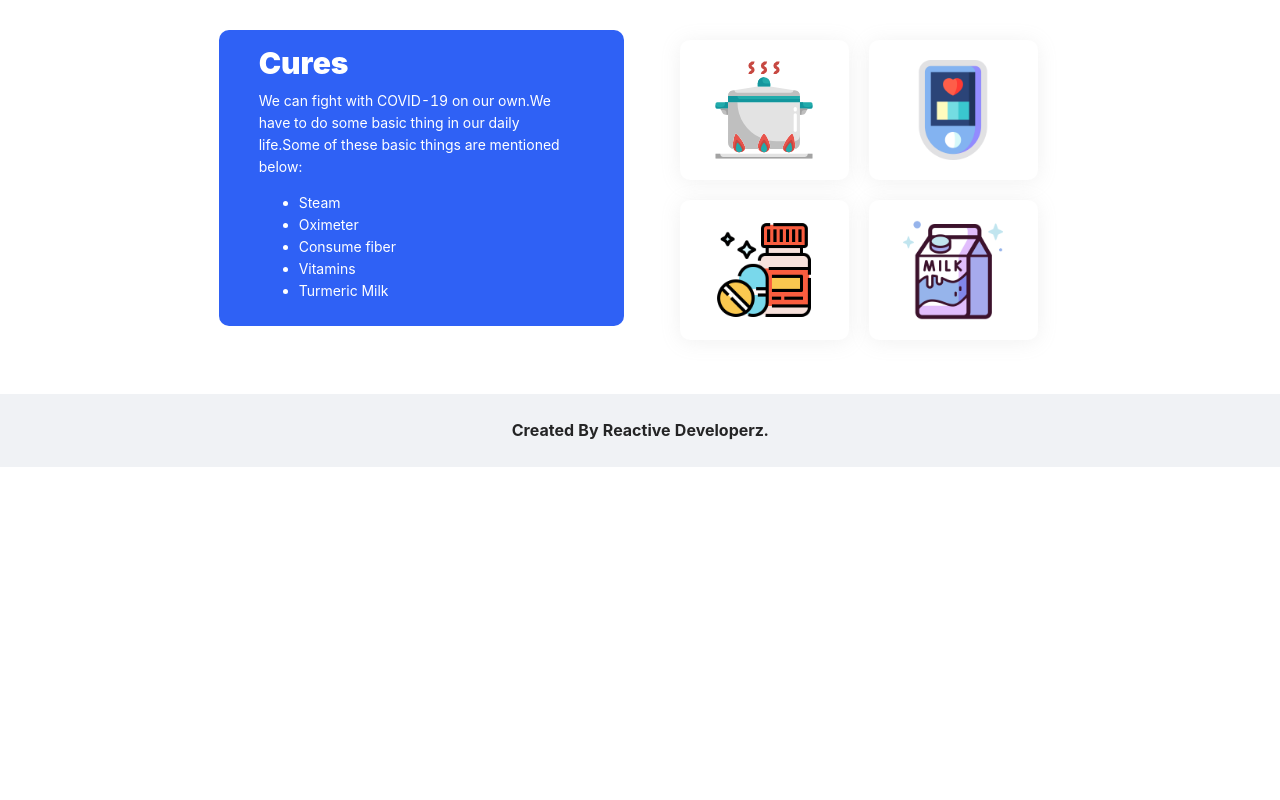
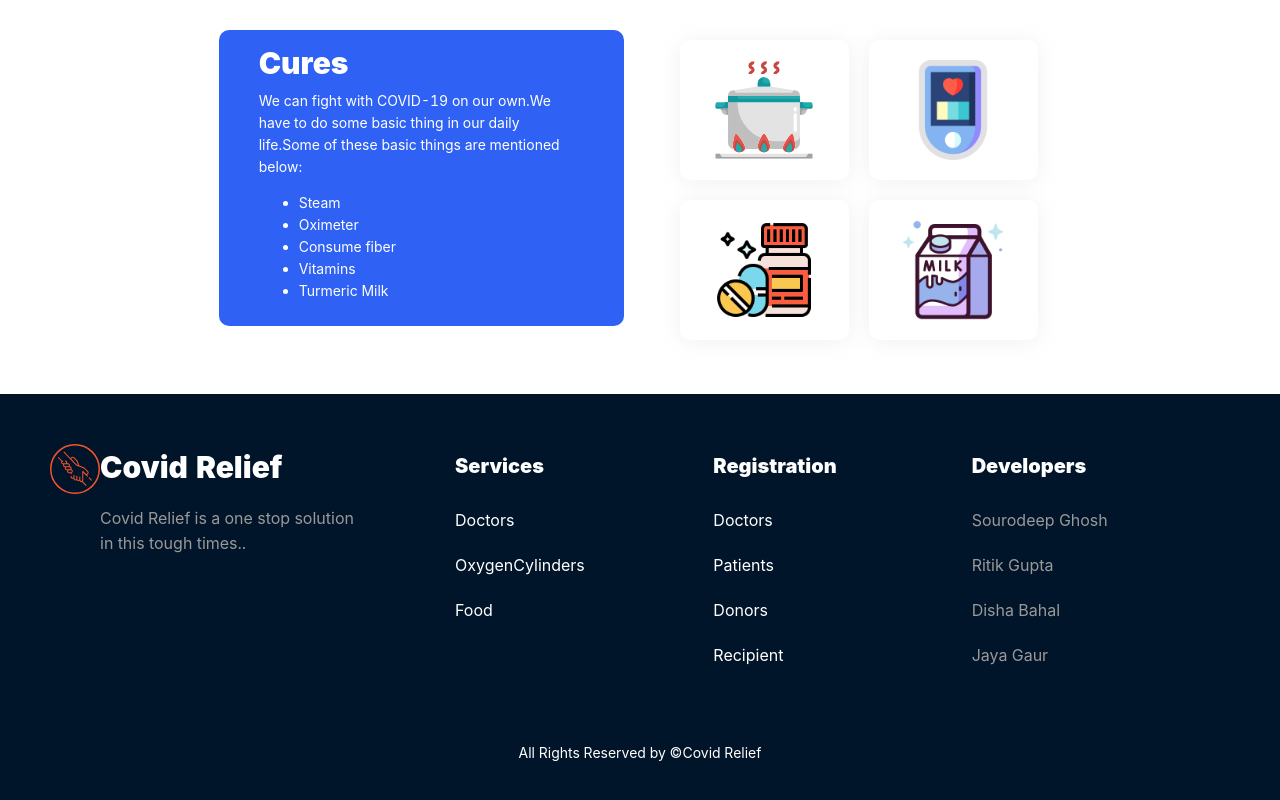
Before and after one commit to ipectrinity/reactivedeveloperz, a React (Create React App) app: page / in a window 1280 px wide. Shown: the part 1799-2599 px from the top of the page. Before the commit the page ends 2266 px from the top, so only its background shows below. Built offline with nearby package versions, Linux system fonts and the light colour scheme.

Commit message:
Footer completed

```diff
--- a/src/Components/Footer/Footer.js
+++ b/src/Components/Footer/Footer.js
@@ -1,13 +1,72 @@
 import React from "react";
-import { Layout} from 'antd';
+import classes from "./Footer.module.css";
+import logo from "../../Assets/help.svg"
+import { Link } from "react-router-dom";
 
-const { Footer } = Layout;
+const Footer = () => {
+  return (
+    <div>
+      <div className={classes.footer}>
+        <div className={classes.lFooter}>
+          <div className={classes.head}>
+            <img
+              src={logo}
+              style={{ height: "50px", width: "50px" }}
+              alt='Covid Relief Logo'
+            />
+            <div>
+              <h1>Covid Relief</h1>
+              <p>
+              Covid Relief is a one stop solution in this tough times..
+              </p>
+            </div>
+          </div>
+        </div>
+        <ul className={classes.rFooter}>
+          <li style={{ marginTop: "" }}>
+            <h2>Services</h2>
+            <ul className={classes.box}>
+              <li href='#'>Doctors</li>
+              <li href='#'>OxygenCylinders</li>
+              <li href='#'>Food</li>
+            </ul>
+          </li>
+          <li className={classes.features}>
+            <h2>Registration</h2>
+            <ul className={classes.box + classes.hBox}>
+              <li href='#'>Doctors</li>
+              <Link to = {{pathname:"/registration"}}><li href='#'>Patients</li></Link>
+              <li href='#'>Donors</li>
+              <li href='#'>Recipient</li>
+            </ul>
+          </li>
+          <li>
+            <h2>Developers</h2>
+            <ul className={classes.box}>
+              <div>
+              <a target='_blank' href="https://www.linkedin.com/in/sourodeep-ghosh-roy-828861208/">Sourodeep Ghosh</a>
+              </div>
+              <div>
+              <a target='_blank' href="https://www.linkedin.com/in/ritikgupta1982/">Ritik Gupta</a>
+              </div>
+              <div>
+              <a target='_blank' href="https://www.linkedin.com/in/disha-bahal-20424a1aa/">Disha Bahal</a>
+              </div>
+              <div>
+              <a target='_blank' href="https://www.linkedin.com/in/jaya-gaur-473ba4190/">Jaya Gaur</a>
+              </div>
 
-const FooterBlock = () => {
-  return (
-      <Footer id='footer' style={{ textAlign: 'center',fontSize:'16px',fontWeight:'bold'}} >Created By Reactive Developerz.</Footer>
-  )
-  ;
+
+
+            </ul>
+          </li>
+        </ul>
+        <div className={classes.bFooter}>
+          <p>All Rights Reserved by &copy;Covid Relief</p>
+        </div>
+      </div>
+    </div>
+  );
 };
 
-export default FooterBlock;
+export default Footer;
--- /dev/null
+++ b/src/Components/Footer/Footer.module.css
@@ -0,0 +1,121 @@
+.head {
+    display: flex;
+    flex-direction: row;
+  }
+
+  .footer {
+    display: -webkit-flex;
+    display: -moz-flex;
+    display: -ms-flex;
+    display: -o-flex;
+    display: flex;
+    flex-flow: row wrap;
+    padding: 50px;
+    color: #fff;
+    background-color: #001529;
+  }
+
+  .footer > * {
+    flex: 1 100%;
+  }
+
+  .lFooter {
+    margin-right: 1.25em;
+    margin-bottom: 2em;
+  }
+
+  .footer h1 {
+    color: #fff;
+    font-weight: 900;
+    font-size: 30px;
+  }
+
+  .footer h2 {
+    color: #fff;
+    font-weight: 900;
+    font-size: 20px;
+  }
+
+  .footer ul {
+    list-style: none;
+    padding-left: 0;
+  }
+
+  .footer li {
+    line-height: 2.8em;
+    font-size: 16px;
+  }
+
+  .footer a {
+    text-decoration: none;
+  }
+
+  .rFooter {
+    display: -webkit-flex;
+    display: -moz-flex;
+    display: -ms-flex;
+    display: -o-flex;
+    display: flex;
+    flex-flow: row wrap;
+  }
+
+  .rFooter > * {
+    color: #999;
+    flex: 1 50%;
+    margin-right: 1.25em;
+  }
+
+  .box a {
+    text-decoration: none;
+    color: #999;
+  }
+
+  .hBox {
+    column-count: 2;
+    column-gap: 1.25em;
+  }
+
+  .bFooter {
+    text-align: center;
+    color: #999;
+    padding-top: 50px;
+  }
+
+  .lFooter p {
+    padding-right: 20%;
+    color: #999;
+    font-size: 16px;
+  }
+
+  .socials a {
+    background-color: #544cd2;
+    width: 40px;
+    height: 40px;
+    display: inline-block;
+    margin-right: 10px;
+  }
+
+  .socials a i {
+    color: #e7f2f4;
+    padding: 10px 12px;
+    font-size: 20px;
+  }
+
+  @media screen and (min-width: 600px) {
+    .rFooter > * {
+      flex: 1;
+    }
+    .lFooter {
+      flex: 1 0px;
+    }
+    .rFooter {
+      flex: 2 0px;
+    }
+  }
+
+  @media (max-width: 585px) {
+    .head {
+      display: flex;
+      flex-direction: column;
+    }
+  }
```
